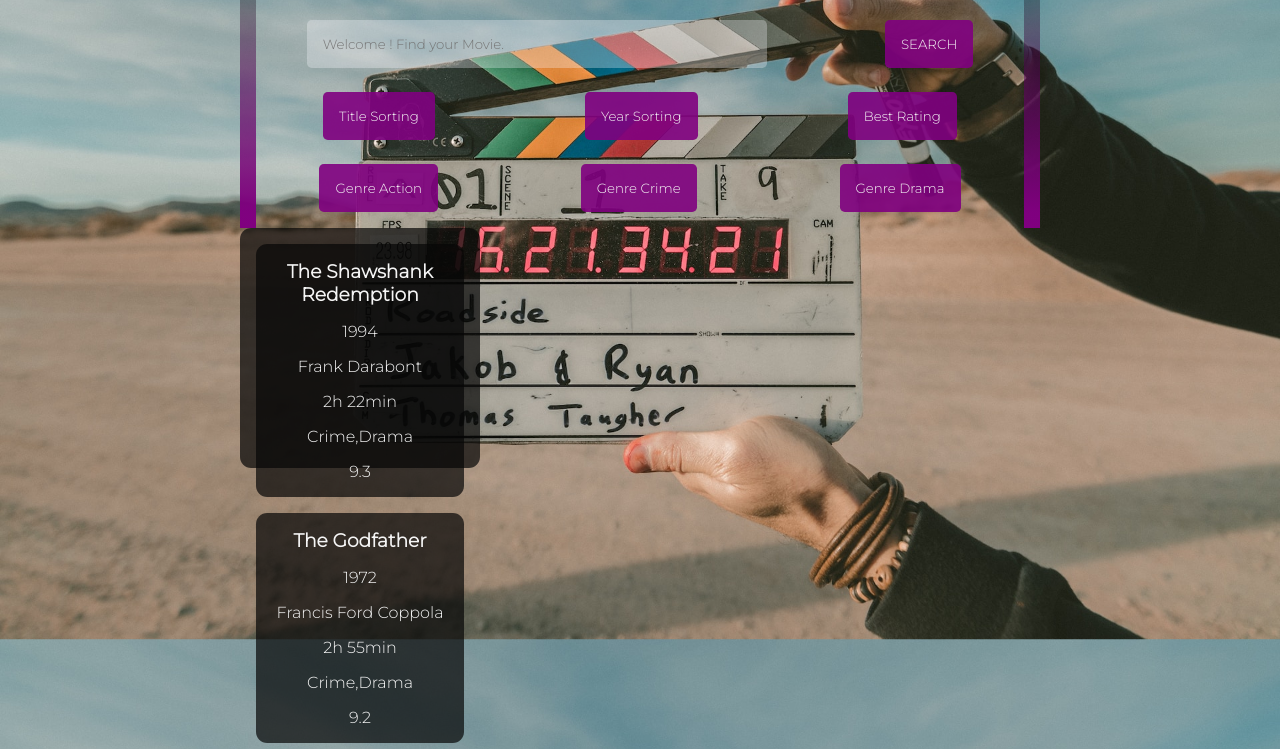
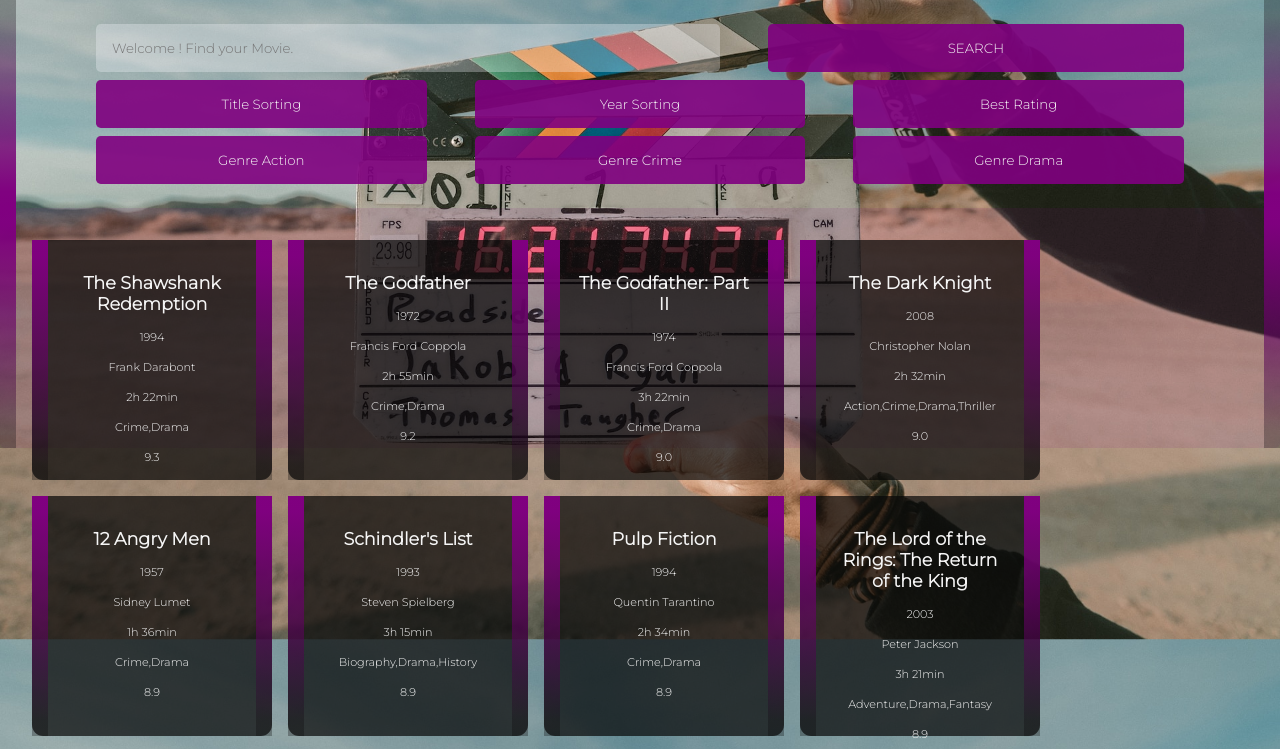
Before and after one commit to webkopp/Projekt-Movie-DB, a plain HTML site: page index.html in a window 1280 px wide. Shown: the part 226-975 px from the top of the page. Drawn offline with Linux system fonts and the light colour scheme; a web font is replaced by a local one.

Commit message:
update-style

```diff
--- a/assets/css/style.css
+++ b/assets/css/style.css
@@ -52,7 +52,7 @@ h2 {
 }
 
 article {
-    width: 50rem;
+    width: 100vw;
     height: auto;
     border-width: 1rem;
     border-style: solid;
@@ -68,8 +68,8 @@ form, div {
     display: flex;
     justify-content: space-around;
     align-items: center;
-    gap: 1rem;
-    padding-top: 1.5rem;
+    gap: 3rem;
+    margin: 0.5rem 5rem;
 }
 
 input[type="text"] {
@@ -85,27 +85,52 @@ input[type="submit"], button {
     color: whitesmoke;
     border: none;
     cursor: pointer;
+    width: 40%;
     padding: 1rem;
     border-radius: 0.3rem;
 }
 
 section {
-    width: 100vw;
-    display: flex;
-    flex-direction: column;
     text-align: center;
     padding: 1rem;
     gap: 1rem;
+    width: 15rem;
+    height: 15rem;
     background-color: rgba(7, 7, 7, 0.7);
     border-radius: 0.7rem;
     color: whitesmoke;
+    border-width: 1rem;
+    border-style: solid;
+    border-image:
+      linear-gradient(
+        to bottom,
+        purple,
+        rgba(7, 7, 7, 0.3)
+      ) 3 100%;
 
 }
 
 #movies {
-    width: 15rem;
-    height: 15rem;
+    width: 100%;
     display: flex;
     flex-direction: row;
     flex-wrap: wrap;
+    background-color: rgba(128, 0, 128, 0.1);
+    border-radius: 0.3rem;
+    border-width: 1rem;
+    border-style: solid;
+    border-image:
+      linear-gradient(
+        to bottom,
+        purple,
+        rgba(7, 7, 7, 0.3)
+      ) 3 100%;
 }
+h3 {
+    font-size: 1.1rem;
+}
+
+p {
+    font-size: 0.7rem;
+    padding-top: 1rem;
+}
```
